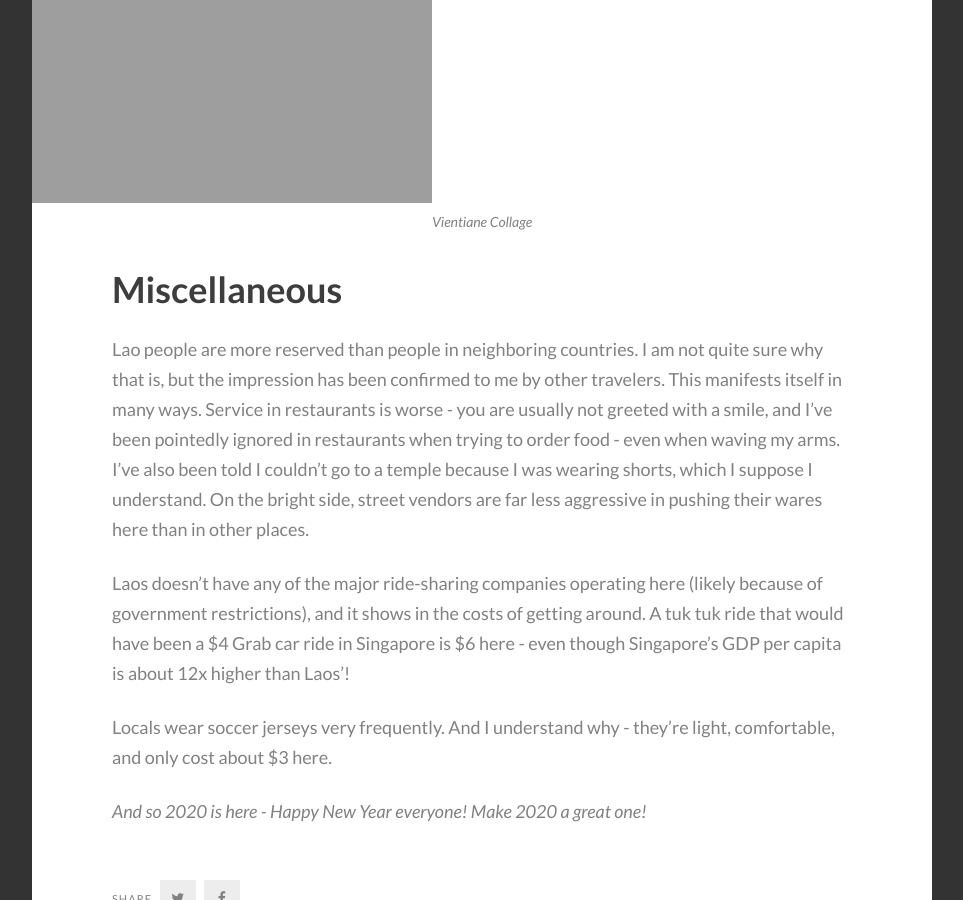
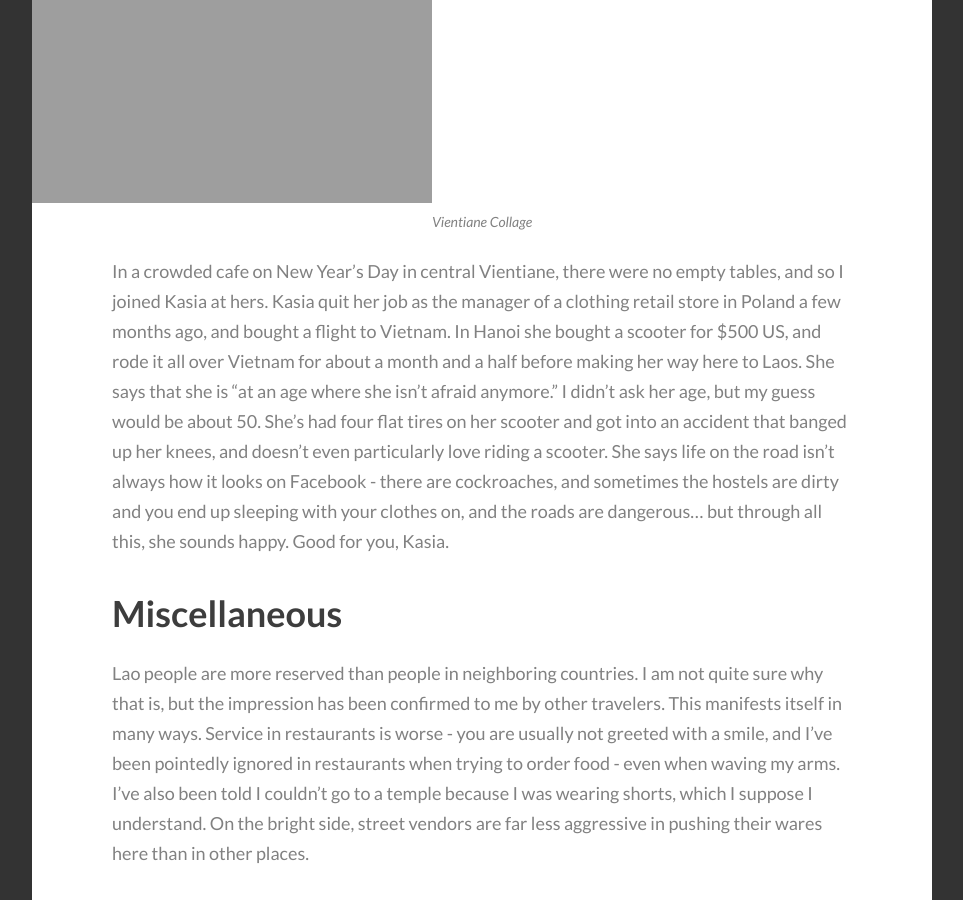
Before and after one commit to krystofl/krystofl.github.io, a Jekyll site: the page built from _posts/2020-01-02-laos.md, in a window 1280 px wide and 900 px high, scrolled down 8654 px. Shown: the whole window, without its empty margins (8-971 px from the left). Built offline with Jekyll 4.4.1, drawn with Linux system fonts in a browser that asks for light colours; some web fonts are replaced; comment, search, counter and statistics services are not loaded.

Commit message:
Added paragraph about Kasia to Laos post

```diff
--- a/_posts/2020-01-02-laos.md
+++ b/_posts/2020-01-02-laos.md
@@ -139,6 +139,8 @@
    title="Vientiane Collage"
    caption="Vientiane Collage" %}
 
+In a crowded cafe on New Year's Day in central Vientiane, there were no empty tables, and so I joined Kasia at hers. Kasia quit her job as the manager of a clothing retail store in Poland a few months ago, and bought a flight to Vietnam. In Hanoi she bought a scooter for $500 US, and rode it all over Vietnam for about a month and a half before making her way here to Laos. She says that she is "at an age where she isn't afraid anymore." I didn't ask her age, but my guess would be about 50. She's had four flat tires on her scooter and got into an accident that banged up her knees, and doesn't even particularly love riding a scooter. She says life on the road isn't always how it looks on Facebook - there are cockroaches, and sometimes the hostels are dirty and you end up sleeping with your clothes on, and the roads are dangerous... but through all this, she sounds happy. Good for you, Kasia.
+
 
 
 # Miscellaneous
```
